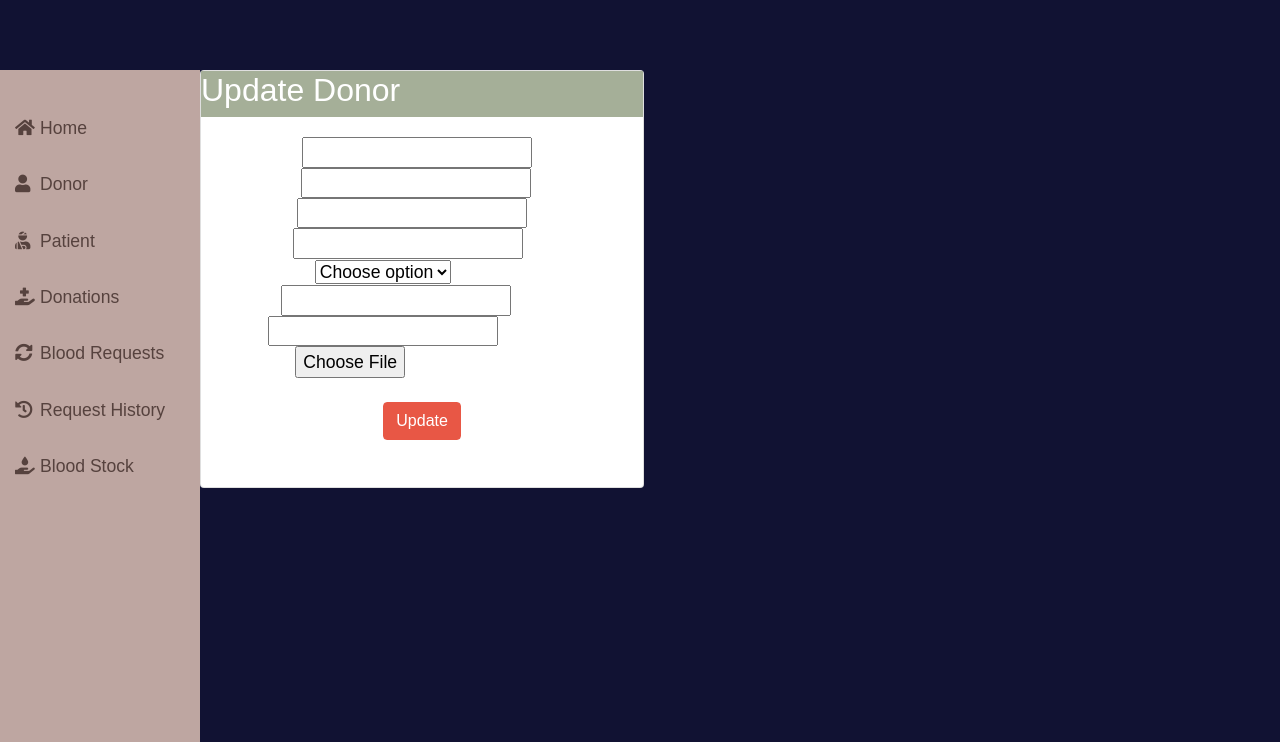
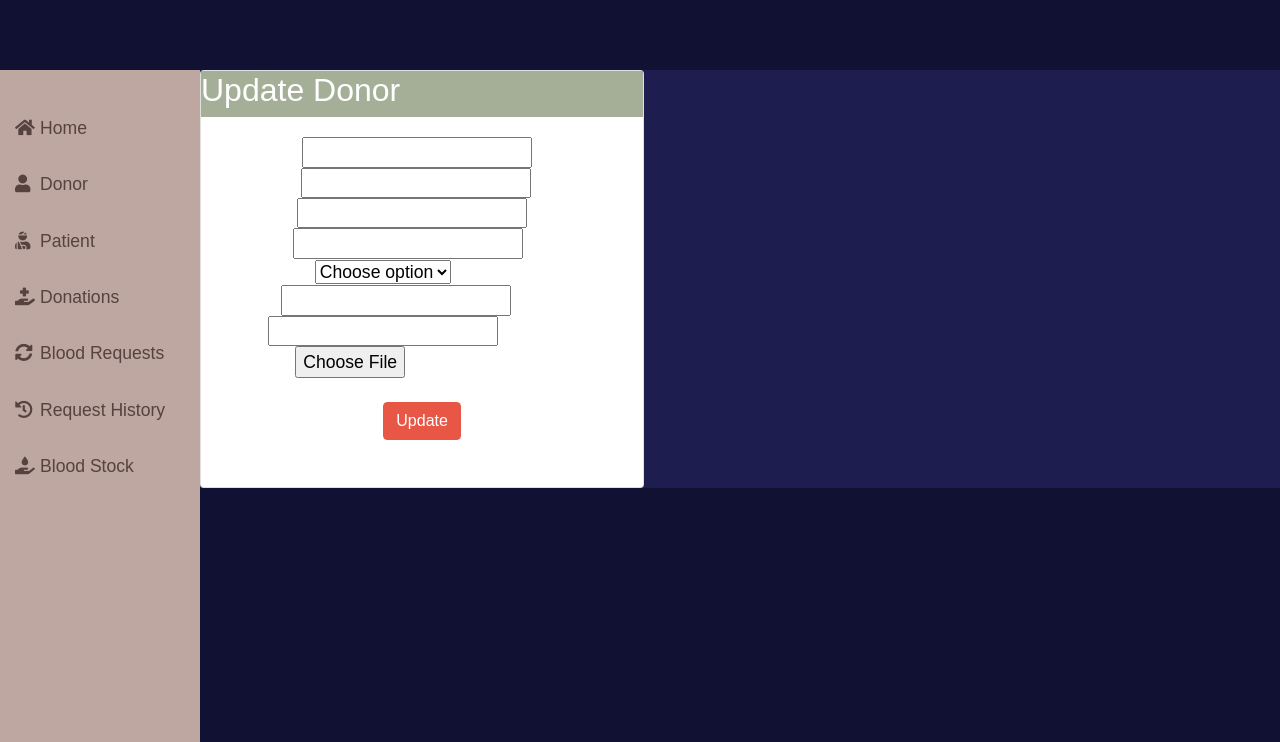
Before and after one commit to Ray0Emma/DjangoBloodBank, a Django app: template templates/blood/update_donor.html in a window 1280 px wide. Shown: the part 58-800 px from the top of the page. Run offline with Django 3.2, Linux system fonts and the light colour scheme; the template is opened without the code that fills it: values that come from a table or form of the project are taken from there, others are empty; some libraries are stand-ins or nearby versions.

Commit message:
fix: fixed bglight in update_donor

```diff
--- a/templates/blood/update_donor.html
+++ b/templates/blood/update_donor.html
@@ -23,7 +23,7 @@
         }
     </style>
 </head>
-<div class="page-wrapper bg-gra-03 p-t-45 p-b-50">
+<div class="page-wrapper bg-light p-t-45 p-b-50">
     <div class="wrapper wrapper--w790">
 
         <div class="card card-5">
```
